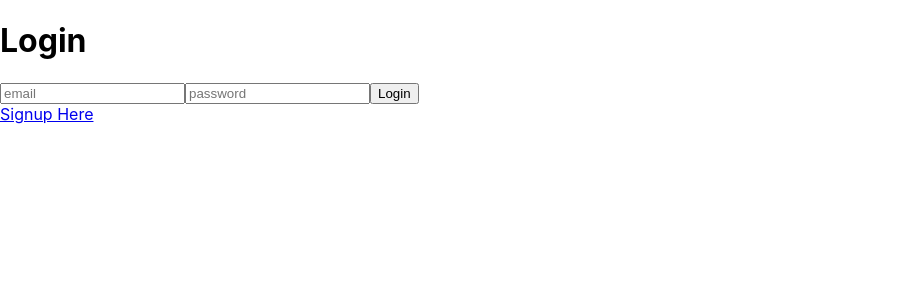
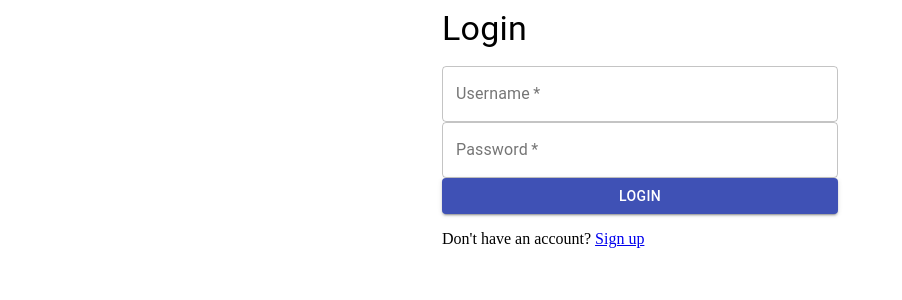
Before and after one commit to Lewis1000/react-firebase, a React (Create React App) app: page / in a window 1280 px wide. Shown: the top 300 px of the page, without its empty margins (0-902 px from the left). Built offline with nearby package versions, Linux system fonts and the light colour scheme.

Commit message:
Adding Styling
- Implementing material ui

```diff
--- a/package.json
+++ b/package.json
@@ -3,6 +3,7 @@
   "version": "0.1.0",
   "private": true,
   "dependencies": {
+    "@material-ui/core": "^4.11.0",
     "@testing-library/jest-dom": "^5.11.6",
     "@testing-library/react": "^11.1.2",
     "@testing-library/user-event": "^12.2.2",
--- a/public/index.html
+++ b/public/index.html
@@ -5,39 +5,12 @@
     <link rel="icon" href="%PUBLIC_URL%/favicon.ico" />
     <meta name="viewport" content="width=device-width, initial-scale=1" />
     <meta name="theme-color" content="#000000" />
-    <meta
-      name="description"
-      content="Web site created using create-react-app"
-    />
-    <link rel="apple-touch-icon" href="%PUBLIC_URL%/logo192.png" />
-    <!--
-      manifest.json provides metadata used when your web app is installed on a
-      user's mobile device or desktop. See https://developers.google.com/web/fundamentals/web-app-manifest/
-    -->
+    <meta name="description" content="Web site created using create-react-app" />
     <link rel="manifest" href="%PUBLIC_URL%/manifest.json" />
-    <!--
-      Notice the use of %PUBLIC_URL% in the tags above.
-      It will be replaced with the URL of the `public` folder during the build.
-      Only files inside the `public` folder can be referenced from the HTML.
-
-      Unlike "/favicon.ico" or "favicon.ico", "%PUBLIC_URL%/favicon.ico" will
-      work correctly both with client-side routing and a non-root public URL.
-      Learn how to configure a non-root public URL by running `npm run build`.
-    -->
     <title>React App</title>
   </head>
   <body>
     <noscript>You need to enable JavaScript to run this app.</noscript>
     <div id="root"></div>
-    <!--
-      This HTML file is a template.
-      If you open it directly in the browser, you will see an empty page.
-
-      You can add webfonts, meta tags, or analytics to this file.
-      The build step will place the bundled scripts into the <body> tag.
-
-      To begin the development, run `npm start` or `yarn start`.
-      To create a production bundle, use `npm run build` or `yarn build`.
-    -->
   </body>
 </html>
--- a/src/App.js
+++ b/src/App.js
@@ -11,7 +11,6 @@ const token = localStorage.FBIdToken;
 if (token) {
   const decodedToken = jwtDecode(token);
   if (decodedToken.exp * 1000 < Date.now()) {
-    //window.location.href='/login';
     authenticated = false;
   } else {
     authenticated = true;
@@ -39,7 +38,7 @@ class App extends Component {
     if (this.state.authenticated === false) {
       return(<Signup />);
     } else {
-      return(<Redirect to="dashboard" />);
+      return(<Redirect to="/dashboard" />);
     }
   };
 
--- a/src/index.css
+++ /dev/null
@@ -1,13 +0,0 @@
-body {
-  margin: 0;
-  font-family: -apple-system, BlinkMacSystemFont, 'Segoe UI', 'Roboto', 'Oxygen',
-    'Ubuntu', 'Cantarell', 'Fira Sans', 'Droid Sans', 'Helvetica Neue',
-    sans-serif;
-  -webkit-font-smoothing: antialiased;
-  -moz-osx-font-smoothing: grayscale;
-}
-
-code {
-  font-family: source-code-pro, Menlo, Monaco, Consolas, 'Courier New',
-    monospace;
-}
--- a/src/index.js
+++ b/src/index.js
@@ -1,6 +1,5 @@
 import React from 'react';
 import ReactDOM from 'react-dom';
-import './index.css';
 import App from './App';
 import reportWebVitals from './reportWebVitals';
 
--- a/src/pages/Dashboard.js
+++ b/src/pages/Dashboard.js
@@ -7,7 +7,7 @@ class Dashboard extends Component {
     constructor() {
         super();
         this.state = {
-
+            data: null
         };
     };
 
--- a/src/pages/Login.js
+++ b/src/pages/Login.js
@@ -1,6 +1,11 @@
 import React, { Component } from 'react';
 import { Link } from 'react-router-dom';
-//import axios from 'axios';
+import axios from 'axios';
+
+import Container from '@material-ui/core/Container';
+import Typography from '@material-ui/core/Typography';
+import TextField from '@material-ui/core/TextField';
+import Button from '@material-ui/core/Button';
 
 class Login extends Component {
 
@@ -14,7 +19,6 @@ class Login extends Component {
         };
     };
 
-    /*
     handleSubmit = (e) => {
         e.preventDefault();
         this.setState({
@@ -30,7 +34,7 @@ class Login extends Component {
                 this.setState({
                     loading: false
                 });
-                this.props.history.push('/dashboard');
+                window.location.href = "/dashboard";
             })
             .catch(err => {
                 this.setState({
@@ -45,19 +49,19 @@ class Login extends Component {
             [e.target.name]: e.target.value
         });
     };
-    */
 
     render() {
         return (
-            <div>
-                <h1>Login</h1>
+            <Container component="main" maxWidth="xs">
+                <Typography component="h1" variant="h4">Login</Typography>
+                <p></p>
                 <form onSubmit={this.handleSubmit}>
-                    <input type="text" value={this.state.email} onChange={this.handleChange} placeholder="email" name="email"></input>
-                    <input type="password" value={this.state.password} onChange={this.handleChange} placeholder="password" name="password"></input>
-                    <button type="submit">Login</button>
+                    <TextField autoComplete="email" fullWidth required variant="outlined" label="Username" type="text" value={this.state.email} onChange={this.handleChange} placeholder="email" name="email"></TextField>
+                    <TextField autoComplete="current-password" fullWidth required variant="outlined" label="Password" type="password" value={this.state.password} onChange={this.handleChange} placeholder="password" name="password"></TextField>
+                    <Button fullWidth variant="contained" color="primary" type="submit">Login</Button>
                 </form>
-                <Link to="/signup">Signup Here</Link>
-            </div>
+                <p>Don't have an account? <Link to="/signup">Sign up</Link></p>
+            </Container>
         );
     };
 };
--- a/src/pages/Signup.js
+++ b/src/pages/Signup.js
@@ -1,11 +1,67 @@
 import React, { Component } from 'react';
+import { Link } from 'react-router-dom';
+import axios from 'axios';
+
+import Container from '@material-ui/core/Container';
+import Typography from '@material-ui/core/Typography';
+import TextField from '@material-ui/core/TextField';
+import Button from '@material-ui/core/Button';
 
 class Signup extends Component {
+
+    constructor() {
+        super();
+        this.state = {
+            email: '',
+            password: '',
+            loading: false,
+            errors: {}
+        };
+    };
+
+    handleSubmit = (e) => {
+        e.preventDefault();
+        this.setState({
+            loading: true
+        });
+        const userData = {
+            email: this.state.email,
+            password: this.state.password
+        };
+        axios.post('/login', userData)
+            .then(res => {
+                localStorage.setItem('FBIdToken', `Bearer ${res.data.token}`);
+                this.setState({
+                    loading: false
+                });
+                window.location.href = "/dashboard";
+            })
+            .catch(err => {
+                this.setState({
+                    errors: err.response.data,
+                    loading: false
+                });
+            });
+    };
+
+    handleChange = (e) => {
+        this.setState({
+            [e.target.name]: e.target.value
+        });
+    };
+
     render() {
         return(
-            <div>
-                <h1>Signup</h1>
-            </div>
+            <Container component="main" maxWidth="xs">
+                <Typography component="h1" variant="h4">Sign up</Typography>
+                <p></p>
+                <form onSubmit={this.handleSubmit}>
+                    <TextField autoComplete="email" fullWidth required variant="outlined" label="Username" type="text" value={this.state.email} onChange={this.handleChange} placeholder="email" name="email"></TextField>
+                    <TextField autoComplete="current-password" fullWidth required variant="outlined" label="Password" type="password" value={this.state.password} onChange={this.handleChange} placeholder="password" name="password"></TextField>
+                    <Button fullWidth variant="contained" color="primary" type="submit">Sign up</Button>
+                </form>
+                <p>Already have an account? <Link to="/login">Log in</Link></p>
+            </Container>
         );
     };
 };
```
Also changed, not shown: 1 other file (tests, documents, lock files or other folders).
